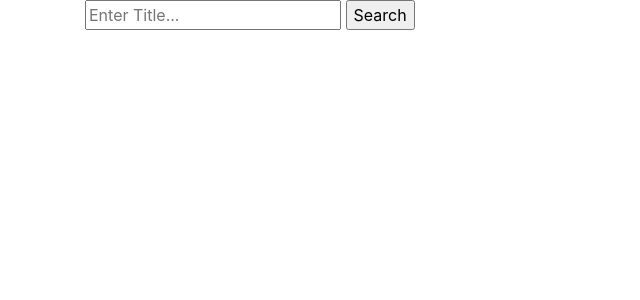
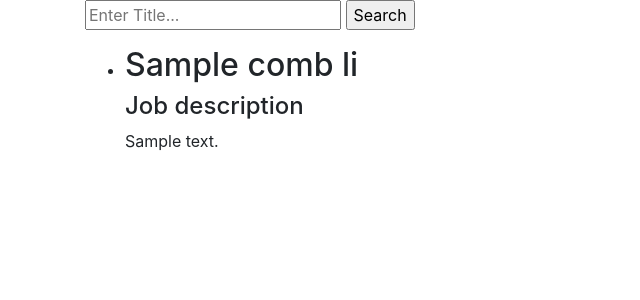
Before and after one commit to Areeba-Fayyaz/search-jobs, a Django app: template templates/search.html in a window 1280 px wide. Shown: the top 300 px of the page, without its empty margins (0-640 px from the left). Run offline with Django 4.2, Linux system fonts and the light colour scheme; the template is opened without the code that fills it: most values are stand-ins (such as "Sample title", 1, 10 or a date in 2020); some libraries are stand-ins or nearby versions.

Commit message:
second commit

```diff
--- a/app/views.py
+++ b/app/views.py
@@ -40,6 +40,7 @@ config={
 firebase=pyrebase.initialize_app(config)
 authe = firebase.auth()
 database=firebase.database()
+comb_lis=[]
 
 # move to this search.html page to search for content
 def search(request):
@@ -101,7 +102,8 @@ def searchusers(request):
 				# print(val,value)
 		print(len(jobdescriptions))
 		comb_lis = zip(jobdescriptions,companynamelist)
-		return render(request, "SearchUsers.html", {"comb_lis": comb_lis})
+
+		return render(request, "search.html", {"comb_lis": comb_lis})
 
 
 
--- a/templates/search.html
+++ b/templates/search.html
@@ -23,6 +23,7 @@
 				<form method="post" action="/searchusers/">
 					{% csrf_token %}
 					<!--Type the name you want to search and click on submit-->
+
 					<input
 						type="text"
 						placeholder="Enter Title..."
@@ -30,15 +31,28 @@
 						name="search"
 						id="search"
 					/>
-					{% comment %}
-					<select name="category" id="category" name="">
-						<option value="">Select Category</option>
-						<!--select type to user-->
-						<option value="Users">Users</option>
-					</select>
-					{% endcomment %}
+
 					<input type="submit" value="Search" />
 				</form>
+
+			</div>
+		<div class="tm-container">
+					<ul>
+					<section class="tm-section tm-section-small ">
+						<!--Showing all the details we retrieved Here-->
+
+						{% for jobdescription,companyname in comb_lis %}
+						<li>
+						<h2>{{ companyname }}</h2>
+							<h4>Job description</h4>
+							<p>{{jobdescription}}</p>
+						</li>
+
+						{% endfor %}
+
+					</section>	</ul>
+				{% comment %} </div> {% endcomment %}
+
 			</div>
 		</div>
 	</body>
```
